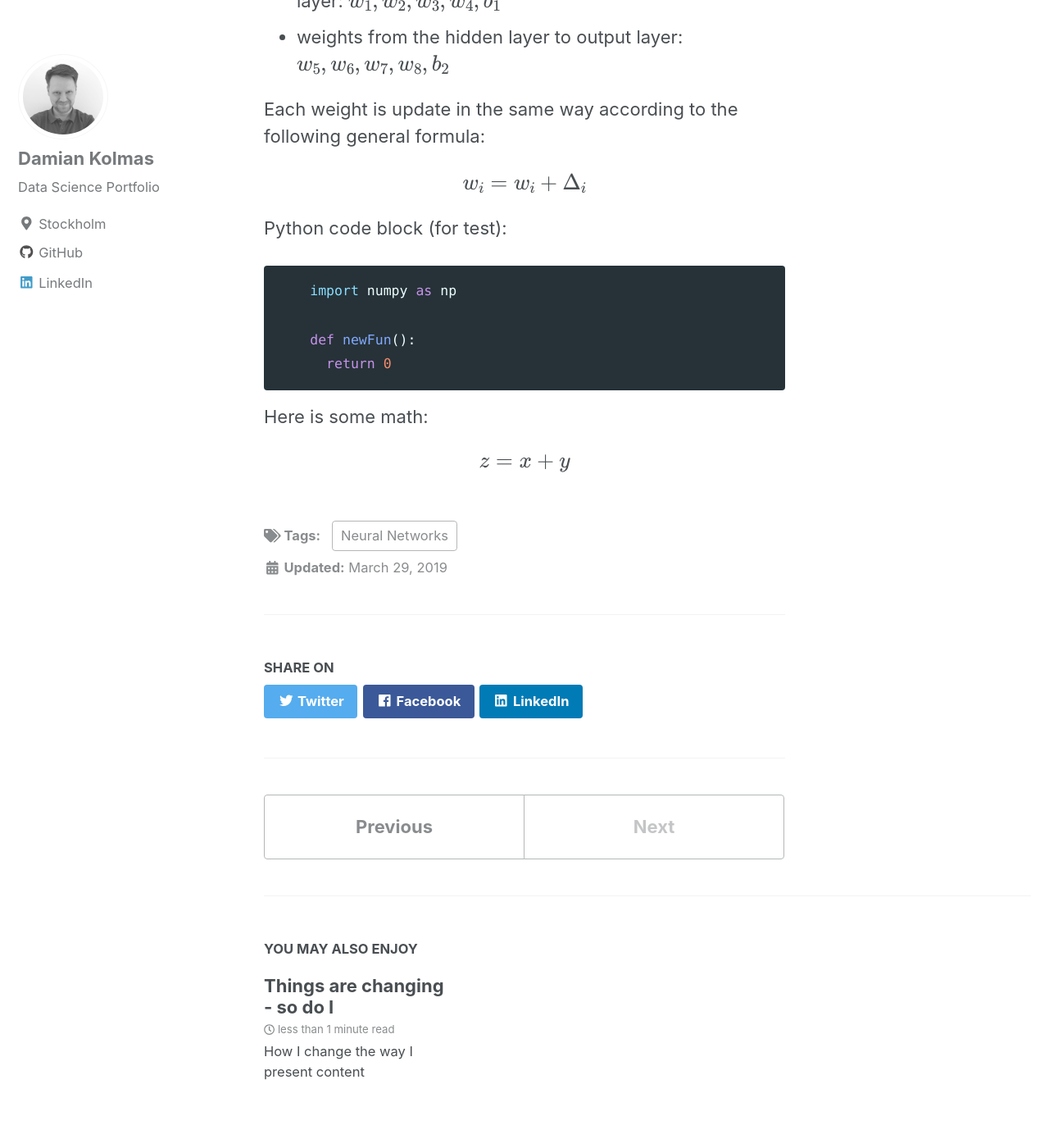
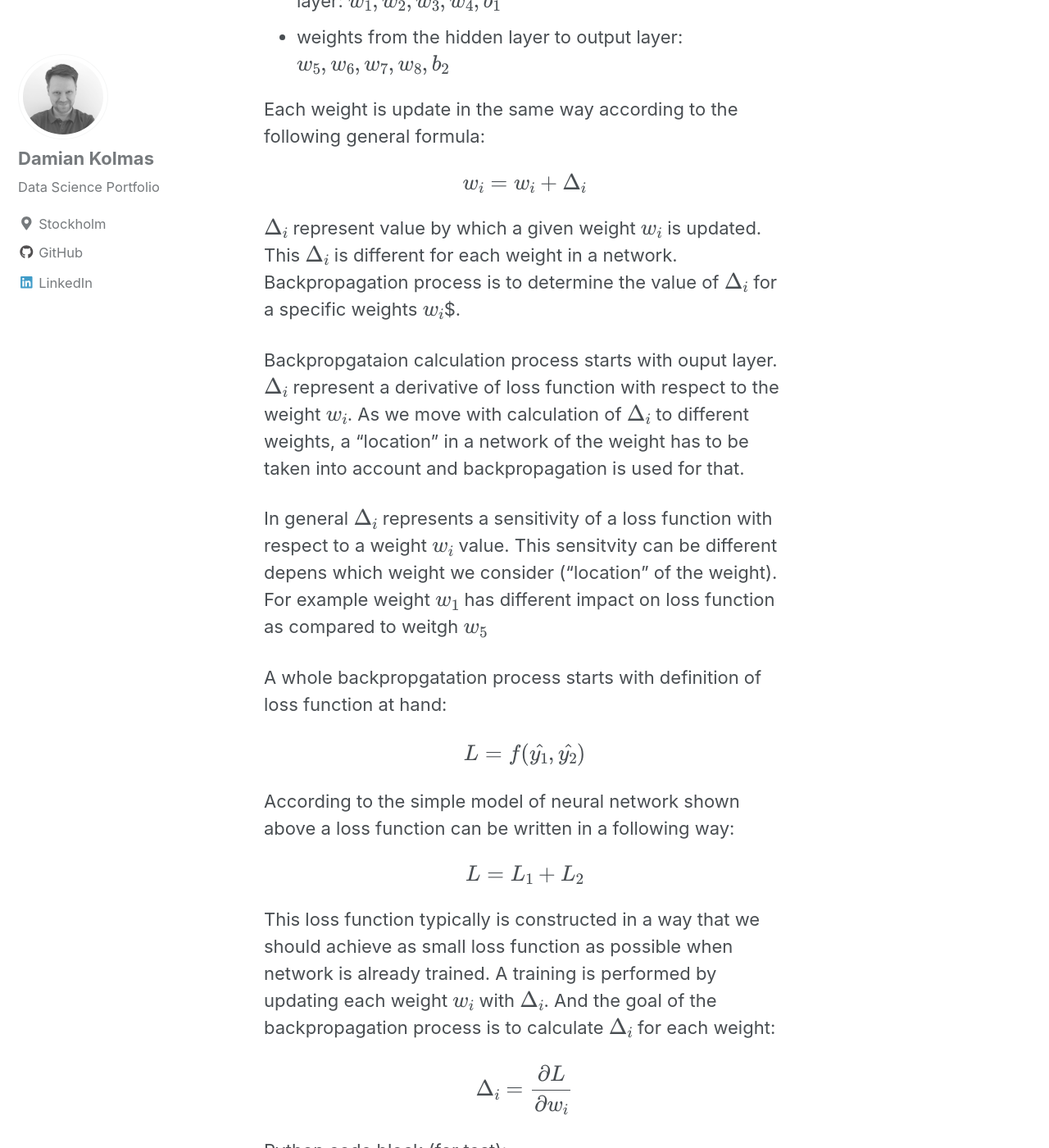
Before and after one commit to DKolmas/DKolmas.github.io, a Jekyll site: the page built from _posts/2019-03-29-Backpropagation-Algorithm-Explained.md, in a window 1280 px wide and 1400 px high, scrolled down 1650 px. Shown: the whole window at 82% size. Built offline with Jekyll 4.4.1, drawn with Linux system fonts in a browser that asks for light colours; cached includes are drawn as plain includes; formulas are drawn with MathJax 3; some of the changed text lies outside the part shown.

Commit message:
another update

````diff
--- a/_posts/2019-03-29-Backpropagation-Algorithm-Explained.md
+++ b/_posts/2019-03-29-Backpropagation-Algorithm-Explained.md
@@ -47,6 +47,25 @@ Each weight is update in the same way according to the following general formula
 
 $$ w_i = w_i + \Delta_i $$
 
+$$\Delta_i$$ represent value by which a given weight $$w_i$$ is updated. This $$\Delta_i$$ is different for each weight in a network. Backpropagation process is to determine the value of $$\Delta_i$$ for a specific weights $$w_i$$$.
+
+Backpropgataion calculation process starts with ouput layer. $$\Delta_i$$ represent a derivative of loss function with respect to the weight $$w_i$$. As we move with calculation of $$\Delta_i$$ to different weights, a "location" in a network of the weight has to be taken into account and backpropagation is used for that.
+
+In general $$\Delta_i$$ represents a sensitivity of a loss function with respect to a weight $$w_i$$ value. This sensitvity can be different depens which weight we consider ("location" of the weight). For example weight $$w_1$$ has different impact on loss function as compared to weitgh $$w_5$$
+
+A whole backpropgatation process starts with definition of loss function at hand:
+
+$$L=f(\hat{y_1}, \hat{y_2})$$
+
+According to the simple model of neural network shown above a loss function can be written in a following way:
+
+$$L = L_1 + L_2$$
+
+This loss function typically is constructed in a way that we should achieve as small loss function as possible when network is already trained. A training is performed by updating each weight $$w_i$$ with $$\Delta_i$$. And the goal of the backpropagation process is to calculate $$\Delta_i$$ for each weight:
+
+$$\Delta_i = \frac{\partial L}{\partial w_i} $$
+
+
 Python code block (for test):
 ```python
     import numpy as np
````
Also changed, not shown: other parts of _posts/2019-03-29-Backpropagation-Algorithm-Explained.md (+1 -1 lines).
